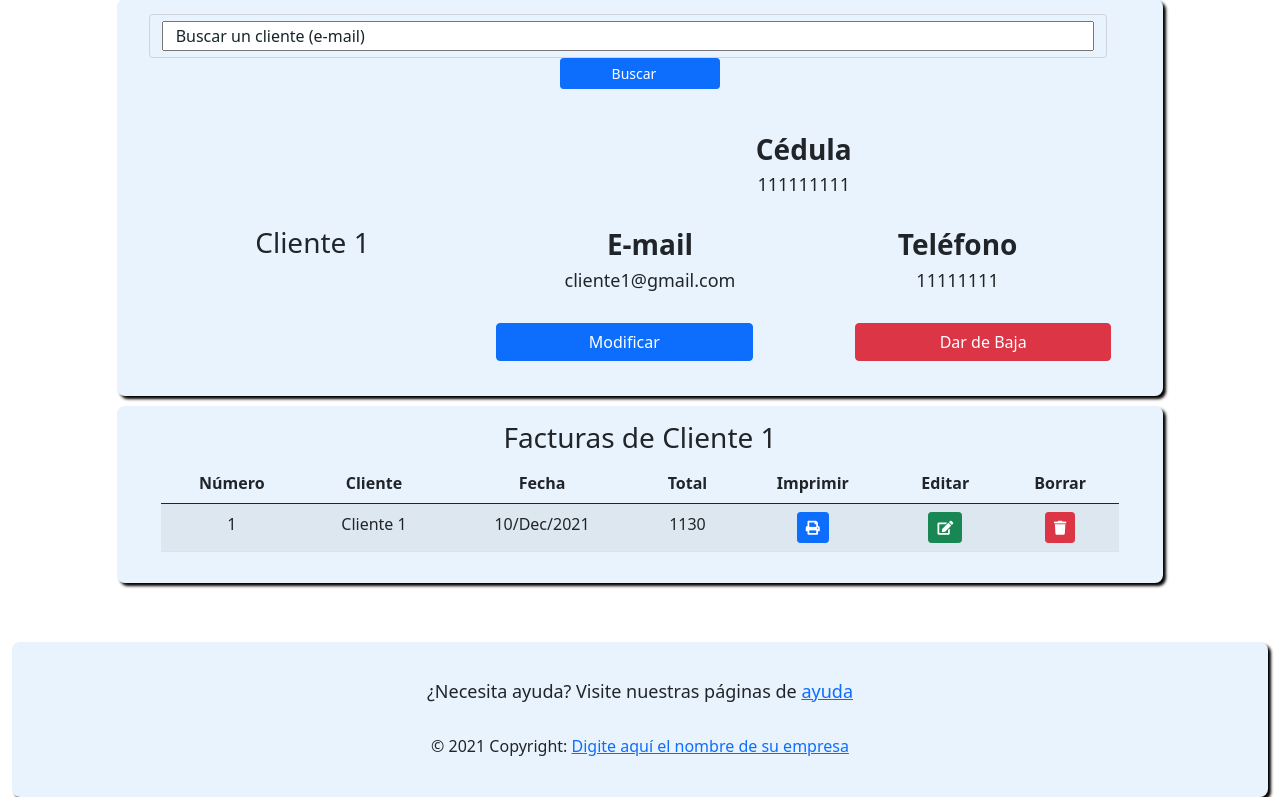
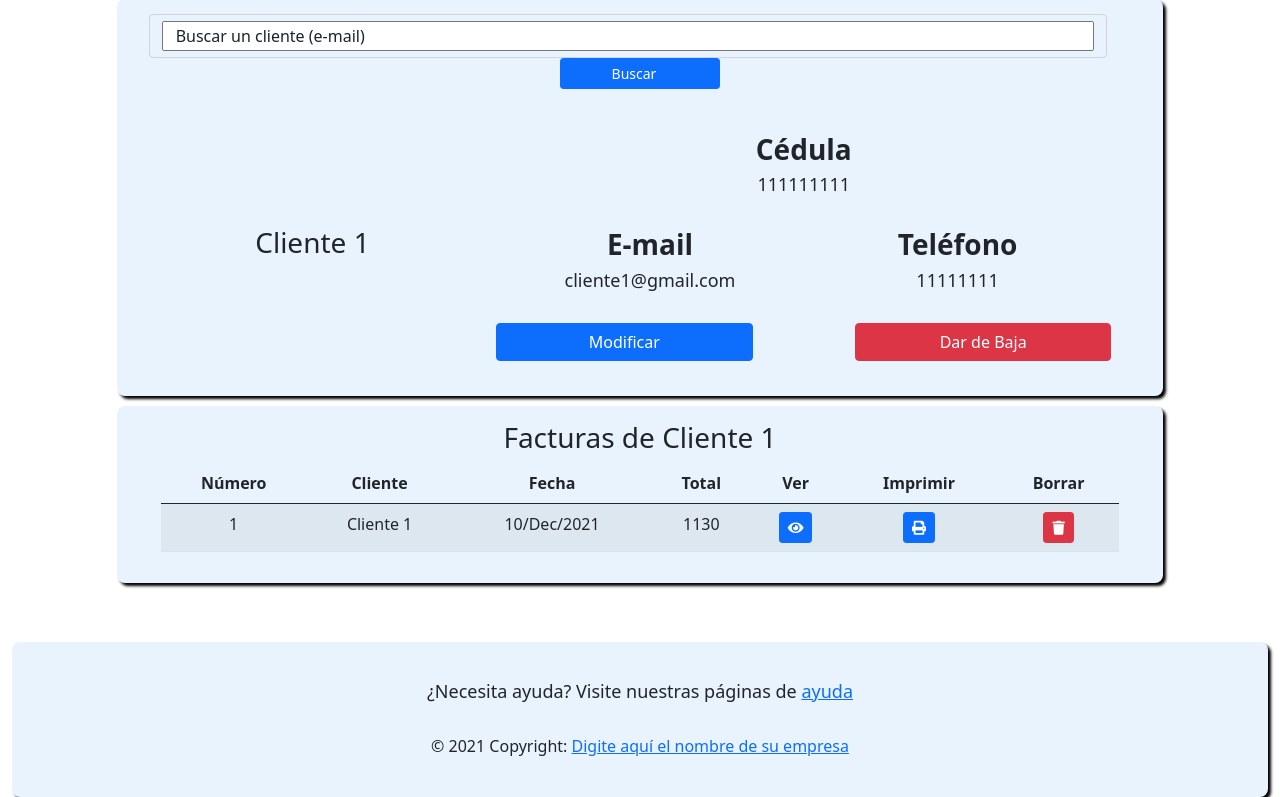
Before and after one commit to stevengonmor/Sistema_de_Facturacion, a PHP site: page /index.php?c=read_customer in a window 1280 px wide. Shown: the part 153-950 px from the top of the page. Run offline with PHP 8.4, Linux system fonts and the light colour scheme; the visitor is signed in with stand-in values (Sample User, id 1); data comes from the database, SQL or seed files in the repository; some libraries are stand-ins or nearby versions.

Commit message:
Actualizacion de la vista de facturas en el perfil de cliente

```diff
--- a/view/customer.php
+++ b/view/customer.php
@@ -49,8 +49,8 @@
                 <th>Cliente</th>
                 <th>Fecha</th>
                 <th>Total</th>
+                <th>Ver</th>
                 <th>Imprimir</th>
-                <th>Editar</th>
                 <th>Borrar</th>
                 </tr>
             </thead>
@@ -61,9 +61,9 @@
                     <td><?php echo $invoice->customer_name?></td>
                     <td><?php echo $invoice_date?></td>
                     <td><?php echo $invoice->total?></td>
-                    <td><a href="?c=print_invoice&id=<?php echo $invoice->order_id?>" title="Imprimir"><button class="btn btn-primary btn-sm"><i class="fa fa-print"></i></button></a></td>
-                    <td><a href="?c=edit_invoice&id=<?php echo $invoice->order_id?>"  title="Editar"><button class="btn btn-success btn-sm"><i class="fa fa-edit"></i></button></a></td>
-                    <td><a href="?c=delete_invoice&id=<?php echo $invoice->order_id?>" title="Eliminar"><button class="btn btn-danger btn-sm"><i class="fa fa-trash"></i></button></a></td>
+                    <td><a href="?c=read_invoice&order_id=<?php echo $invoice->order_id ?>" title="View Invoice"><button class="btn btn-primary btn-sm"><i class="fa fa-eye"></i></button></a></td>
+                    <td><a href="?c=print_invoice&order_id=<?php echo $invoice->order_id ?>" title="Print Invoice"><button class="btn btn-primary btn-sm"><i class="fa fa-print"></i></button></a></td>
+                    <td><a href="?c=delete_invoice&order_id=<?php echo $invoice->order_id ?>" title="Delete Invoice"><button class="btn btn-danger btn-sm"><i class="fa fa-trash"></i></button></a></td>
                     </tr>
             <?php } ?>
             </table>
```
